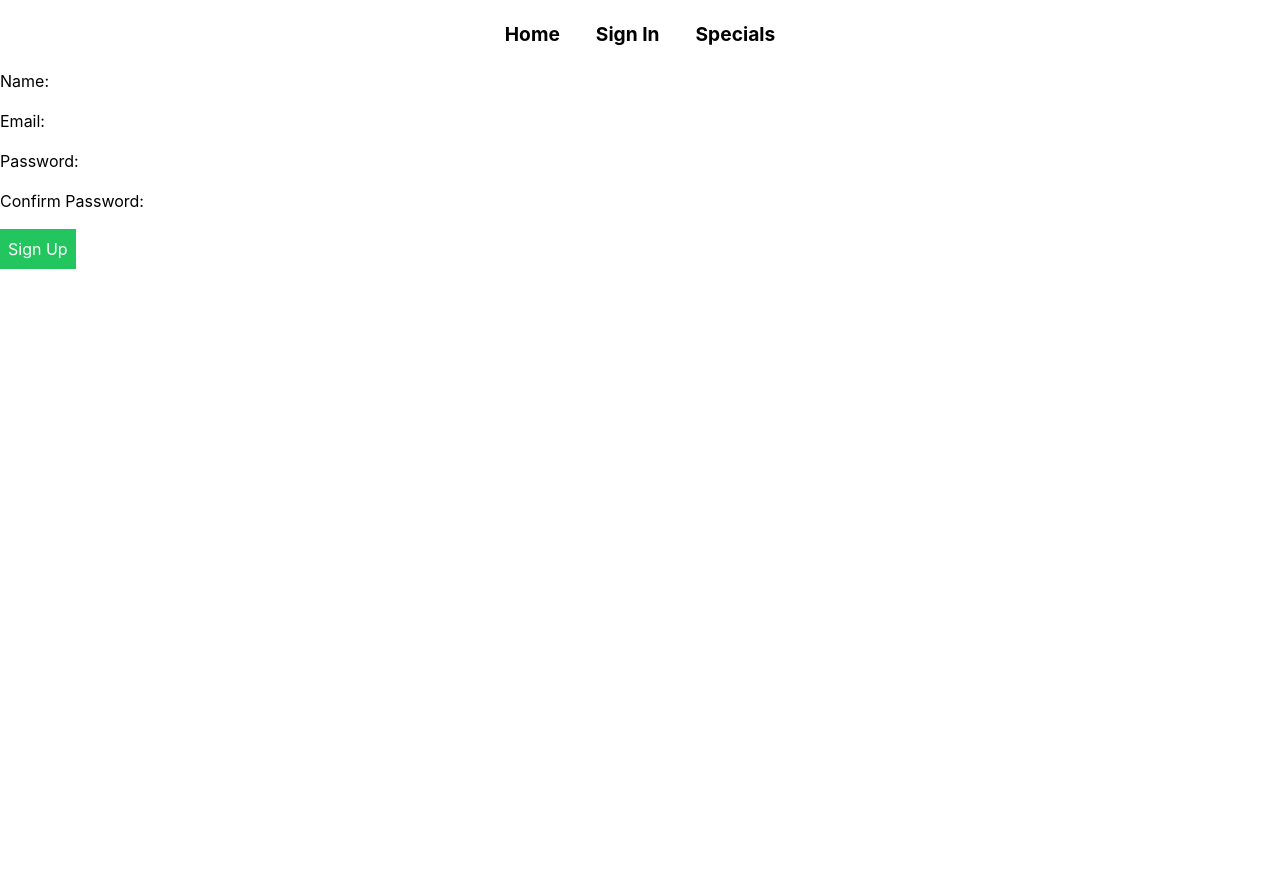
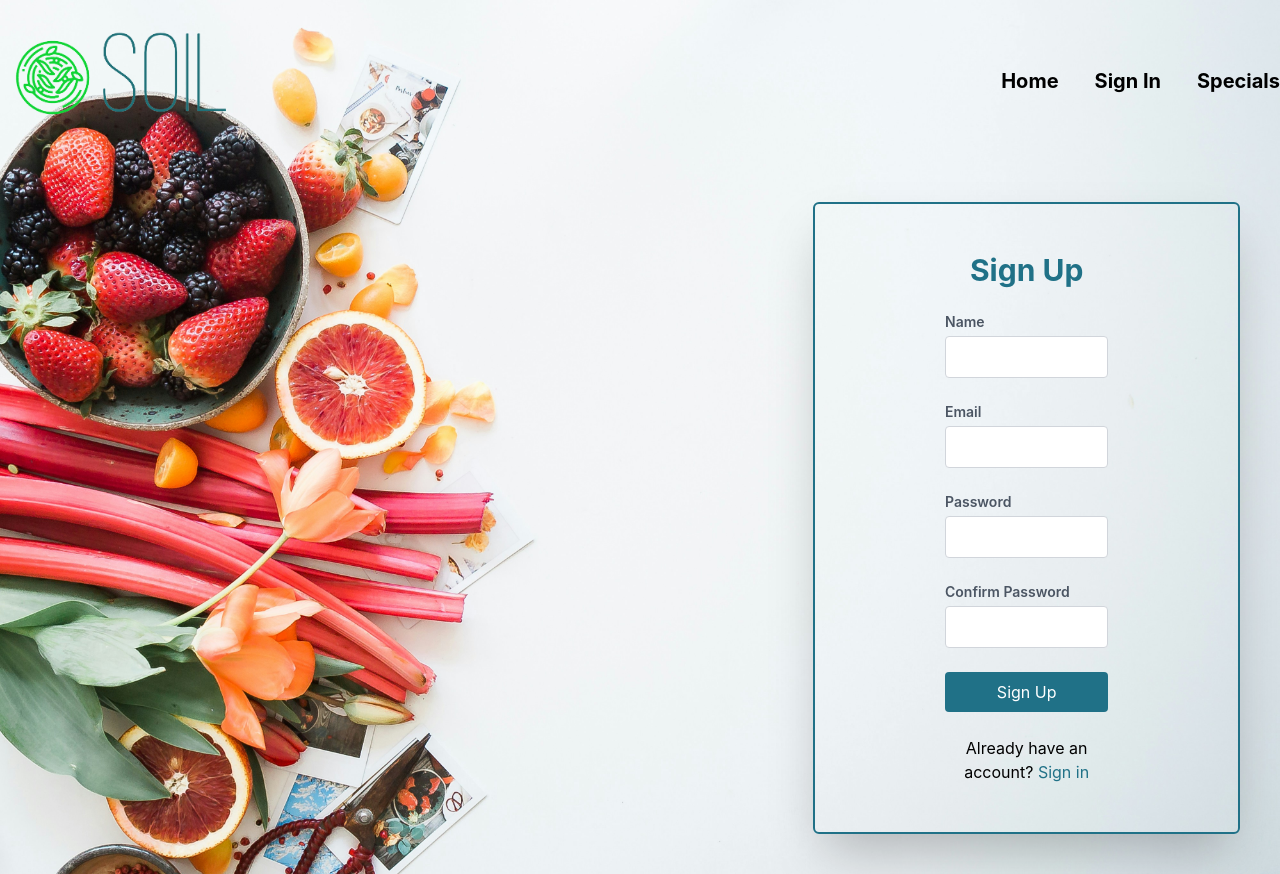
Before and after one commit to AbhiRaa/SOIL, a React (Create React App) app in the folder soil-organic/: page /signup in a window 1280 px wide. Before the commit the page ends 800 px from the top, so only its background shows below. Built offline with nearby package versions, Linux system fonts and the light colour scheme.

Commit message:
added styling in signIn, signUp

```diff
--- a/soil-organic/src/App.js
+++ b/soil-organic/src/App.js
@@ -4,6 +4,7 @@ import {
   Routes,
   Route,
   Navigate,
+  useNavigate,
 } from "react-router-dom";
 import HomePage from "./pages/Home";
 import SignUpPage from "./pages/SignUp";
@@ -19,6 +20,7 @@ function App() {
 
   const signIn = (userObject) => {
     if (userObject !== null) {
+      setUser(userObject)
       setLoggedInUser(userObject.email);
     }
   };
--- a/soil-organic/src/components/Header.js
+++ b/soil-organic/src/components/Header.js
@@ -10,10 +10,10 @@ function Header() {
   return (
     <>
       <div className="parent-container bg-cover bg-opacity-100">
-        <header className=" container mx-auto flex items-center justify-between ">
-          <img className=" flex-none logoImage" src={logo} alt="Logo" />
+        {/* <header className=" container mx-auto flex items-center justify-between "> */}
+          {/* <img className=" flex-none logoImage" src={logo} alt="Logo" /> */}
           <Navbar />
-        </header>
+        {/* </header> */}
         <section className="container flex-col items-center justify-center mx-auto">
           <h1 className="flex py-1 justify-center items-center">
             WELCOME TO <br />
--- a/soil-organic/src/components/NavigationBar.js
+++ b/soil-organic/src/components/NavigationBar.js
@@ -1,6 +1,7 @@
 import React, { useContext } from "react";
 import { Link } from "react-router-dom";
 import UserContext from "../hooks/context";
+import logo from "../images/logo.png";
 
 function NavigationBar() {
   let { currentloggedInUser, signOut } = useContext(UserContext);
@@ -8,29 +9,31 @@ function NavigationBar() {
   return currentloggedInUser == null ? (
     <>
       <nav>
+        <header className=" container mx-auto flex items-center justify-between ">
+          <img className=" flex-none logoImage" src={logo} alt="Logo" />
           <ul
-          className="flex space-x-4 justify-center py-5 gap-5"
-          style={{ fontSize: "1.2rem", fontWeight: "bolder" }}
+            className="flex space-x-4 justify-center py-5 gap-5 text-xl font-bold"
           >
             <li>
             <Link to="/">Home</Link>
             </li>
-          {/* <li><Link to="/signup">Sign Up</Link></li> */}
             <li>
             <Link to="/signin">Sign In</Link>
             </li>
-          {/* <li><Link to="/profile">Profile</Link></li> */}
             <li>
             <Link to="/specials">Specials</Link>
             </li>
           </ul>
+        </header>
       </nav>
     </>
   ) : (
+    <>
       <nav>
+      <header className=" container mx-auto flex items-center justify-between ">
+        <img className=" flex-none logoImage" src={logo} alt="Logo" />
         <ul
-        className="flex space-x-4 justify-center py-5 gap-5"
-        style={{ fontSize: "1.2rem", fontWeight: "bolder" }}
+        className="flex space-x-4 justify-center py-5 gap-5 text-xl font-bold"
         >
         <li>
           <Link to="/">Hi,{currentloggedInUser}</Link>
@@ -48,7 +51,10 @@ function NavigationBar() {
           <button onClick={signOut}> Sign Out</button>
         </li>
         </ul>
+      </header>
     </nav>
+    </>
+
   );
 }
 
--- a/soil-organic/src/components/ProductList.js
+++ b/soil-organic/src/components/ProductList.js
@@ -1,30 +1,21 @@
-import React, { useEffect } from 'react';
+import React, { useEffect,useContext } from 'react';
 import { initProducts, getProducts } from '../data/products';
 import useCart from '../hooks/useCart';
 import Cards from "../utils/Cards";
+import UserContext from "../hooks/context";
 
 function ProductList() {
     const { addToCart } = useCart();
     const [products, setProducts] = React.useState([]);
+    let { currentloggedInUser } = useContext(UserContext);
 
     useEffect(() => {
         initProducts();  // Initialize products in local storage if not already initialized
         setProducts(getProducts());  // Load products from local storage into state
     }, []);
 
-    return (
+    return currentloggedInUser!==null? (
         <div>
-            <h2
-          style={{
-            fontWeight: "500",
-            fontSize: "3rem",
-            color: "#207187",
-            textAlign: "center",
-            margin: "10px",
-          }}
-        >
-          Our Products
-        </h2>
             <div style={{ display: 'flex', flexWrap: 'wrap', justifyContent: 'space-around' }}>
                 {products.map(product => (
                     <div key={product.product_id} style={{ border: '1px solid gray', padding: '10px', margin: '10px' }}>
@@ -41,7 +32,23 @@ function ProductList() {
                 ))}
             </div>
         </div>
-    );
+    ):
+    (
+        <div>
+            <div style={{ display: 'flex', flexWrap: 'wrap', justifyContent: 'space-around' }}>
+                {products.map(product => (
+                    <div key={product.product_id} style={{ border: '1px solid gray', padding: '10px', margin: '10px' }}>
+                        <img src={product.product_image} alt={product.product_name} style={{ width: '100px', height: '100px' }} />
+                        <h3>{product.product_name} - ${product.product_price.toFixed(2)}</h3>
+                        <p>{product.product_description}</p>
+                        <p>Quantity: {product.product_quantity}</p>
+                        <p>Rating: {product.product_rating} stars</p>
+                    </div>
+                ))}
+            </div>
+
+        </div>
+    )
 }
 
 export default ProductList;
--- a/soil-organic/src/components/content/about.js
+++ b/soil-organic/src/components/content/about.js
@@ -3,10 +3,10 @@ import aboutus from "../../images/aboutUs-collage.jpg";
 
 function About() {
   return (
-    <section className="continer mx-auto flex py-5 px-5 about">
+    <section className="continer mx-auto flex py-5 px-5 about text-primary">
       <div className="description flex-col justify-center p-2">
         <h1 className="text-center py-5">About Us</h1>
-        <p className="text-left px-10">
+        <p className="text-left px-10 text-xl">
           Welcome to SOIL, your premier destination for premium organic food in
           Melbourne. At SOIL, we believe in more than just providing nourishment
           for the body; we're dedicated to cultivating a community centered
--- a/soil-organic/src/pages/SignIn.js
+++ b/soil-organic/src/pages/SignIn.js
@@ -88,20 +88,17 @@ const SignIn = (props) => {
   };
 
   return (
-    <div className="flex min-h-screen bg-gray-50">
+    <>
+    <div className="flex-col min-h-screen bg-signIn bg-cover">
+      <Navigator className="text-primary" />
       {/* Side Illustration Panel */}
-      <div className="w-1/2 bg-white p-5">
-        <div className="flex items-center justify-center h-full">
-          {/* Placeholder for illustration */}
-          <div>Your illustration here</div>
-        </div>
-      </div>
-
       {/* Form Container */}
-      <div className="w-1/2 flex flex-col justify-center p-12">
+      <div className="w-full flex justify-around">
+        <div className="md:w-1/2"></div>
+        <div className=" flex flex-col justify-end p-12 rounded-md border-2 m-10 border-primary shadow-2xl">
         <div className="max-w-md w-full mx-auto">
-          <h2 className="mb-6 text-3xl font-bold text-center text-gray-900">
-            Log in
+          <h2 className="mb-6 text-3xl font-bold text-center text-primary">
+            Sign in
           </h2>
           <form onSubmit={handleSubmit} className="space-y-6">
             <div>
@@ -141,7 +138,7 @@ const SignIn = (props) => {
             {errorMessage && <p className="text-red-500">{errorMessage}</p>}
             <button
               type="submit"
-              className="w-full p-2 bg-green-600 text-white rounded"
+              className="w-full p-2 bg-primary text-white rounded"
             >
               Let's start!
             </button>
@@ -149,14 +146,16 @@ const SignIn = (props) => {
           <div className="mt-6 text-center">
             <p>
               Don't have an account?{" "}
-              <a href="/signup" className="text-green-600">
+              <a href="/signup" className="text-primary">
                 Sign up
               </a>
             </p>
           </div>
         </div>
       </div>
-    </div>
+      </div>
+      </div>
+    </>
   );
 };
 
--- a/soil-organic/src/pages/SignUp.js
+++ b/soil-organic/src/pages/SignUp.js
@@ -115,12 +115,25 @@ const SignUp = (props) => {
   };
 
   return (
+    <div className="min-h-screen bg-signIn bg-cover">
       <div>
         <Navigator />
+      </div>
       {/* Sign Up Form */}
-      <form onSubmit={handleSubmit} className="space-y-4">
+      <div className="flex justify-end">
+      <div className="flex justify-center p-12 rounded-md border-2 m-10 border-primary shadow-2xl md:w-1/3 content-center">
+        <div className="md:w-1/2">
+          <h2 className="mb-6 text-3xl font-bold text-center text-primary">
+            Sign Up
+          </h2>
+          <form onSubmit={handleSubmit} className="space-y-6">
             <div>
-          <label htmlFor="name">Name:</label>
+              <label
+                htmlFor="name"
+                className="text-sm font-semibold text-gray-600 block"
+              >
+                Name
+              </label>
               <input
                 type="text"
                 id="name"
@@ -128,12 +141,21 @@ const SignUp = (props) => {
                 value={formData.name}
                 onChange={handleChange}
                 required
-            className={errors.name ? "input-error" : ""}
+                className={`w-full p-2 border border-gray-300 rounded mt-1 ${
+                  errors.name ? "border-red-500" : ""
+                }`}
               />
-          {errors.name && <div className="text-red-500">{errors.name}</div>}
+              {errors.name && (
+                <div className="text-red-500 text-sm mt-1">{errors.name}</div>
+              )}
             </div>
             <div>
-          <label htmlFor="email">Email:</label>
+              <label
+                htmlFor="email"
+                className="text-sm font-semibold text-gray-600 block"
+              >
+                Email
+              </label>
               <input
                 type="email"
                 id="email"
@@ -141,12 +163,21 @@ const SignUp = (props) => {
                 value={formData.email}
                 onChange={handleChange}
                 required
-            className={errors.email ? "input-error" : ""}
+                className={`w-full p-2 border border-gray-300 rounded mt-1 ${
+                  errors.email ? "border-red-500" : ""
+                }`}
               />
-          {errors.email && <div className="text-red-500">{errors.email}</div>}
+              {errors.email && (
+                <div className="text-red-500 text-sm mt-1">{errors.email}</div>
+              )}
             </div>
             <div>
-          <label htmlFor="password">Password:</label>
+              <label
+                htmlFor="password"
+                className="text-sm font-semibold text-gray-600 block"
+              >
+                Password
+              </label>
               <input
                 type="password"
                 id="password"
@@ -154,14 +185,23 @@ const SignUp = (props) => {
                 value={formData.password}
                 onChange={handleChange}
                 required
-            className={errors.password ? "input-error" : ""}
+                className={`w-full p-2 border border-gray-300 rounded mt-1 ${
+                  errors.password ? "border-red-500" : ""
+                }`}
               />
               {errors.password && (
-            <div className="text-red-500">{errors.password}</div>
+                <div className="text-red-500 text-sm mt-1">
+                  {errors.password}
+                </div>
               )}
             </div>
             <div>
-          <label htmlFor="confirmPassword">Confirm Password:</label>
+              <label
+                htmlFor="confirmPassword"
+                className="text-sm font-semibold text-gray-600 block"
+              >
+                Confirm Password
+              </label>
               <input
                 type="password"
                 id="confirmPassword"
@@ -169,16 +209,34 @@ const SignUp = (props) => {
                 value={formData.confirmPassword}
                 onChange={handleChange}
                 required
-            className={errors.confirmPassword ? "input-error" : ""}
+                className={`w-full p-2 border border-gray-300 rounded mt-1 ${
+                  errors.confirmPassword ? "border-red-500" : ""
+                }`}
               />
               {errors.confirmPassword && (
-            <div className="text-red-500">{errors.confirmPassword}</div>
+                <div className="text-red-500 text-sm mt-1">
+                  {errors.confirmPassword}
+                </div>
               )}
             </div>
-        <button type="submit" className="bg-green-500 text-white p-2">
+            <button
+              type="submit"
+              className="w-full bg-primary text-white p-2 rounded"
+            >
               Sign Up
             </button>
           </form>
+          <div className="mt-6 text-center">
+            <p>
+              Already have an account?{" "}
+              <a href="/signin" className="text-primary">
+                Sign in
+              </a>
+            </p>
+          </div>
+        </div>
+      </div>
+      </div>
     </div>
   );
 };
--- a/soil-organic/src/utils/Cards.js
+++ b/soil-organic/src/utils/Cards.js
@@ -1,4 +1,4 @@
-import react from "react";
+
 
 // function Cards({name, image , quantity , price}) {
 
@@ -17,32 +17,68 @@ import react from "react";
 //     )
 // }
 
-import React from "react";
+import React,{useContext} from "react";
+import useCart from '../hooks/useCart';
+import UserContext from "../hooks/context";
 
-function Cards({ name, image, quantity, price }) {
-  return (
-    <div className="text-sm shadow-lg rounded-lg flex flex-col mx-5 my-2 w-[100%] h-auto bg-lime-200">
+
+function Cards({ key ,product }) {
+  const { addToCart } = useCart();
+  let { currentloggedInUser } = useContext(UserContext);
+  //card inspiration from floatbite react source- https://flowbite-react.com/docs/components/card
+  return currentloggedInUser!==null? (
+
+    <div key={key} className="max-w-sm mx-5 my-2 shadow-lg rounded-lg bg-white dark:bg-gray-800">
+      <div className="invisible">{key}</div>
       <img
-        src={image}
-        alt={name}
-        className="item-center p-2 w-auto h-1/2 rounded-xl object-cover"
+        src={product.product_image}
+        alt={product.product_name}
+        className="w-full h-48 object-cover rounded-t-lg"
       />
-      <div className="p-4 flex flex-col">
-        <div>
-          <h5 className="text-lg font-bold">{name}</h5>
-          <p className="mt-2">
-            {quantity}
-            <br />${price}
-          </p>
+      <div className="p-4">
+        <a href="#">
+          <h5 className="text-xl font-semibold tracking-tight text-gray-900 dark:text-white">
+            {product.product_name}
+          </h5>
+        </a>
+        <p className="mt-2">
+          Quantity: {product.product_quantity} <br /> Price: ${product.product_price}
+        </p>
+        <div className="flex justify-between items-center mt-4">
+          <span className="text-2xl font-bold text-gray-900 dark:text-white">
+            ${product.product_price}
+          </span>
+          <button className="bg-primary text-white font-medium py-2 px-4 rounded hover:bg-primary-dark focus:outline-none focus:ring-4 focus:ring-primary-300 dark:bg-primary-600 dark:hover:bg-primary-700 dark:focus:ring-primary-800">
+            Add to Cart
+          </button>
         </div>
       </div>
-      <div className="pt-2">
-        <button className="bg-[#207187] text-white font-medium py-2 px-4 rounded mt-4 hover:bg-[#1e6a86] focus:outline-none focus:ring-2 focus:ring-[#1e6a86] focus:ring-opacity-50 flex">
-          Add to Cart
-        </button>
+    </div>
+  ):(
+    <div key={key} className="max-w-sm mx-5 my-2 shadow-lg rounded-lg bg-white dark:bg-gray-800">
+      <div className="invisible">{key}</div>
+      <img
+        src={product.product_image}
+        alt={product.product_name}
+        className="w-full h-48 object-cover rounded-t-lg"
+      />
+      <div className="p-4">
+        <a href="#">
+          <h5 className="text-xl font-semibold tracking-tight text-gray-900 dark:text-white">
+            {product.product_name}
+          </h5>
+        </a>
+        <p className="mt-2">
+          Quantity: {product.product_quantity} <br /> Price: ${product.product_price}ī
+        </p>
+        <div className="flex justify-between items-center mt-4">
+          <span className="text-2xl font-bold text-gray-900 dark:text-white">
+            ${product.product_price}
+          </span>
+        </div>
       </div>
     </div>
-  );
+  )
 }
 
 export default Cards;
--- a/soil-organic/tailwind.config.js
+++ b/soil-organic/tailwind.config.js
@@ -6,23 +6,24 @@ module.exports = {
   theme: {
     extend: {
       colors:{
-        'background-color':'#212B1E',
-        'primary-font-color':'#FF8800',
-        'button-primary-color':'7DEB6E',
+        'primary':'#207187',
+        'custom-green': '#10B981'
+      },
+      backgroundImage: {
+        'signIn': "url('./images/backgroundSignIn.jpg')",
       },
 
 
     },
   },
   plugins: [],
-
-  theme: {
-    extend: {
-      colors: {
-        smoke: {
-          light: 'rgba(0, 0, 0, 0.5)',  // Change the opacity as needed
-        },
-      },
-    },
-  },
+  // theme: {
+  //   extend: {
+  //     colors: {
+  //       smoke: {
+  //         light: 'rgba(0, 0, 0, 0.5)',  // Change the opacity as needed
+  //       },
+  //     },
+  //   },
+  // },
 }
```
Also changed, not shown: soil-organic/src/components/content/TopProducts.js (+3 -11 lines), soil-organic/src/pages/Specials.js (+19 -6 lines), soil-organic/src/images/backgroundSignIn.jpg (added). Lines whose indentation alone changed are shown as unchanged.
